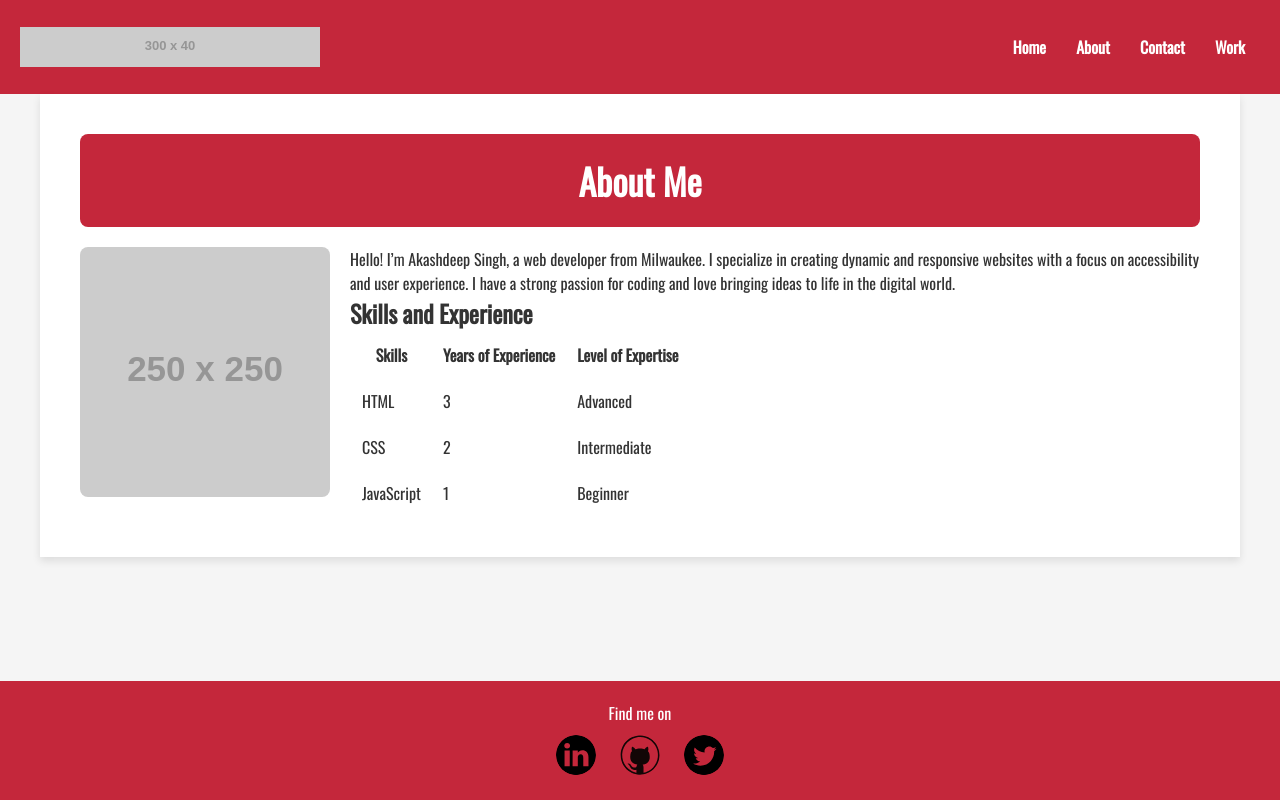
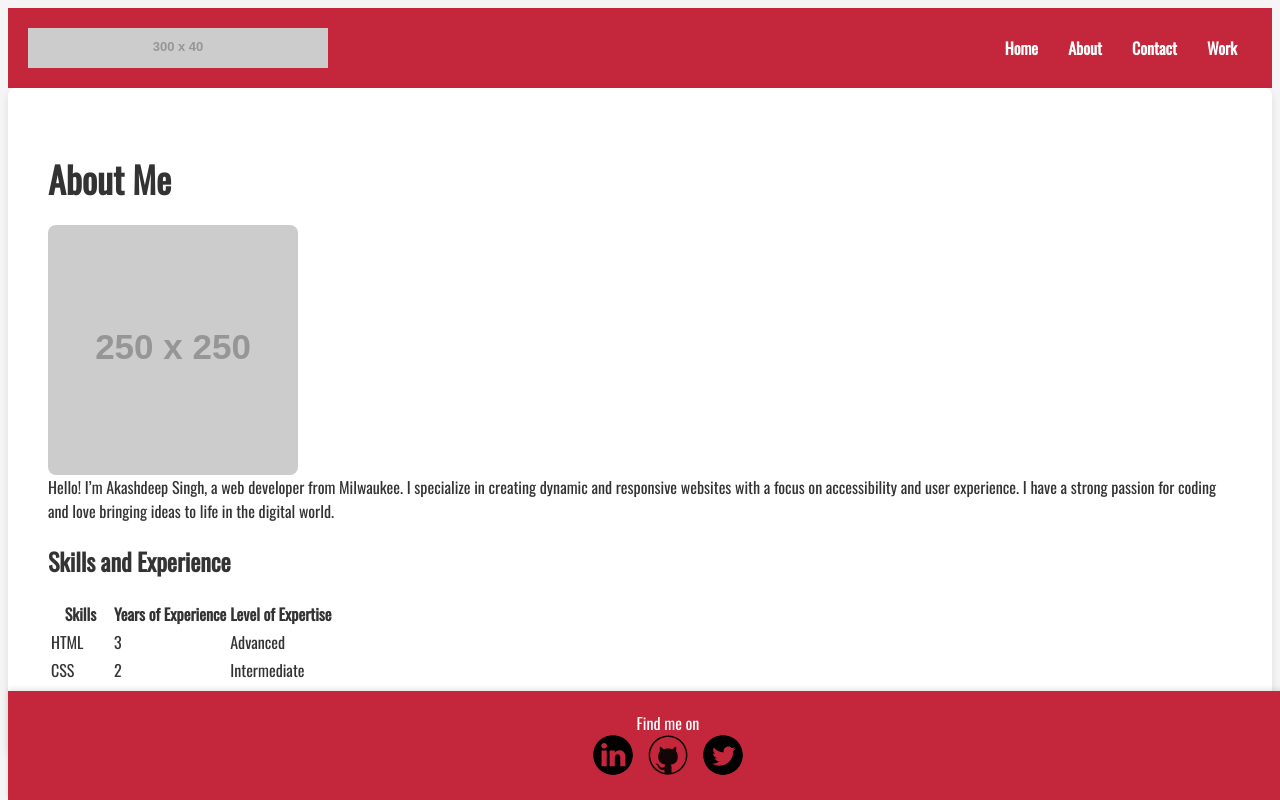
Before and after one commit to AkashSingh60433/MyPortfolio, a plain HTML site: page about.html in a window 1280 px wide. Drawn offline with nearby package versions, Linux system fonts and the light colour scheme; placeholder pictures from the web are drawn by us; a script that the page names is missing.

Commit message:
Exercise1-1.8&9

```diff
--- a/about.html
+++ b/about.html
@@ -5,7 +5,7 @@
     <meta name="viewport" content="width=device-width, initial-scale=1.0">
     <title>My Portfolio - Akashdeep Singh</title>
     <link rel="icon" href="img/portfolio-favicon.jpg" type="image/x-icon">
-    <link rel="stylesheet" href="css/styles.css">
+    <link rel="stylesheet" href="css/style.production.css">
     <link href="https://fonts.googleapis.com/css2?family=Oswald:wght@400&display=swap" rel="stylesheet">
 </head>
 <body>
--- /dev/null
+++ b/css/style.production.css
@@ -0,0 +1,144 @@
+body {
+    font-family: 'Oswald', Arial, sans-serif;
+    background-color: #f5f5f5;
+    color: #333;
+}
+
+header {
+    background-color: #C4273B;
+    color: #fff;
+    padding: 20px;
+    display: flex;
+    align-items: center;
+    justify-content: space-between;
+}
+
+header .logo {
+    height: 50px;
+    margin-right: 20px;
+}
+
+header nav {
+    display: flex;
+    align-items: center;
+}
+
+header nav a {
+    color: #fff;
+    margin: 0 15px;
+    text-decoration: none;
+    font-weight: bold;
+    font-size: 16px;
+    transition: font-weight 0.3s ease, color 0.3s ease;
+}
+
+header nav a:hover {
+    font-weight: bolder;
+    color: #fff;
+}
+
+header nav a:active {
+    opacity: 0.8;
+}
+
+header nav a:visited {
+    color: #fff;
+}
+
+.content {
+    padding: 40px;
+    max-width: 1200px;
+    margin: 0 auto;
+    background-color: #fff;
+    box-shadow: 0 4px 8px rgba(0, 0, 0, 0.1);
+    border-radius: 8px;
+    overflow: hidden;
+}
+
+.content img {
+    float: left;
+    margin-right: 20px;
+    border-radius: 8px;
+    max-width: 100%;
+    height: auto;
+}
+
+.content h1 {
+    font-size: 36px;
+    color: #333;
+    margin-bottom: 20px;
+}
+
+.content p {
+    clear: both;
+    margin-top: 20px;
+}
+
+footer {
+    background-color: #C4273B;
+    color: #fff;
+    text-align: center;
+    padding: 20px 0;
+    position: fixed;
+    bottom: 0;
+    width: 100%;
+}
+
+footer {
+    background-color: #C4273B; /* var(--primary-color) */
+    color: #FFFFFF; /* var(--text-light-color) */
+    padding: 20px;
+    display: flex;
+    flex-direction: column;
+    align-items: center;
+    justify-content: center;
+    text-align: center;
+    box-shadow: 0 -2px 5px rgba(0, 0, 0, 0.1);
+    transition: background-color 0.3s ease, color 0.3s ease;
+}
+footer:hover {
+    background-color: #B22222; /* var(--primary-dark-color) */
+}
+footer .footer-content {
+    max-width: 1200px;
+    width: 100%;
+    display: flex;
+    flex-direction: column;
+    align-items: center;
+    gap: 20px;
+}
+footer p {
+    margin: 0;
+    font-size: 16px;
+}
+footer .social-icons {
+    display: flex;
+    gap: 15px;
+}
+footer .social-icons a {
+    display: inline-block;
+}
+footer .social-icons img.social-icon {
+    width: 40px;
+    height: 40px;
+    border-radius: 50%;
+    transition: transform 0.3s ease;
+}
+footer .social-icons img.social-icon:hover {
+    transform: scale(1.1);
+}
+@media screen and (max-width: 768px) {
+    footer .footer-content {
+        flex-direction: column;
+    }
+    footer .social-icons {
+        gap: 10px;
+    }
+    footer p {
+        font-size: 14px;
+    }
+    footer .social-icons img.social-icon {
+        width: 30px;
+        height: 30px;
+    }
+}
--- /dev/null
+++ b/css/styles.scss
@@ -0,0 +1,235 @@
+// Color Variables
+$primary-color: #C4273B;
+$primary-light-color: #E34A4A;
+$primary-dark-color: #B22222;
+$text-light-color: #ffffff;
+$text-dark-color: #333;
+
+// Global Styles
+*,
+*::before,
+*::after {
+    box-sizing: border-box;
+    margin: 0;
+    padding: 0;
+}
+
+html, body {
+    height: 100%;
+}
+
+body {
+    font-family: 'Oswald', Arial, sans-serif;
+    background-color: #f5f5f5;
+    color: $text-dark-color;
+    display: flex;
+    flex-direction: column;
+}
+
+// Header Styling
+header {
+    background-color: $primary-color;
+    color: $text-light-color;
+    padding: 20px;
+    display: flex;
+    align-items: center;
+    justify-content: space-between;
+
+    .logo {
+        height: 50px;
+        margin-right: 20px;
+    }
+
+    nav {
+        display: flex;
+
+        a {
+            color: $text-light-color;
+            margin: 0 15px;
+            text-decoration: none;
+            font-weight: bold;
+            font-size: 16px;
+            transition: color 0.3s ease;
+
+            &:hover {
+                color: $primary-light-color;
+                text-decoration: underline;
+            }
+
+            &:active {
+                color: $primary-dark-color;
+                opacity: 0.8;
+            }
+
+            &:visited {
+                color: $primary-dark-color;
+            }
+        }
+    }
+}
+
+// Footer Styling
+footer {
+    background-color: $primary-color;
+    color: $text-light-color;
+    padding: 20px;
+    display: flex;
+    flex-direction: column;
+    align-items: center;
+    justify-content: center;
+    text-align: center;
+    box-shadow: 0 -2px 5px rgba(0, 0, 0, 0.1);
+    transition: background-color 0.3s ease, color 0.3s ease;
+    margin-top: auto; // Pushes footer to the bottom
+
+    &:hover {
+        background-color: $primary-dark-color;
+    }
+
+    .footer-content {
+        max-width: 1200px;
+        width: 100%;
+        display: flex;
+        flex-direction: column;
+        align-items: center;
+        gap: 20px;
+    }
+
+    p {
+        margin: 0;
+        font-size: 16px;
+    }
+
+    .social-icons {
+        display: flex;
+        gap: 15px;
+
+        a {
+            display: inline-block;
+        }
+
+        .social-icon {
+            width: 40px;
+            height: 40px;
+            border-radius: 50%;
+            transition: transform 0.3s ease;
+
+            &:hover {
+                transform: scale(1.1);
+            }
+        }
+    }
+}
+
+// Content Styles
+.content {
+    padding: 40px;
+    max-width: 1200px;
+    margin: 0 auto;
+    background-color: $text-light-color;
+    box-shadow: 0 4px 8px rgba(0, 0, 0, 0.1);
+
+    img {
+        float: left;
+        margin-right: 20px;
+        border-radius: 8px;
+    }
+
+    h1 {
+        font-size: 36px;
+        color: $text-light-color;
+    }
+
+    h2 {
+        font-size: 28px;
+        margin-top: 10px;
+    }
+
+    h3 {
+        font-size: 22px;
+        color: #666;
+        margin-top: 5px;
+    }
+}
+
+// Work Grid Layout
+.work-grid {
+    display: grid;
+    grid-template-columns: repeat(auto-fill, minmax(250px, 1fr));
+    gap: 20px;
+    padding: 20px;
+
+    .work-grid-item {
+        background-color: $text-light-color;
+        box-shadow: 0 4px 8px rgba(0, 0, 0, 0.1);
+        border-radius: 8px;
+        padding: 20px;
+        text-align: center;
+
+        img {
+            max-width: 100%;
+            border-radius: 8px;
+        }
+    }
+}
+
+// Responsive Design
+@media screen and (max-width: 768px) {
+    .content {
+        padding: 20px;
+    }
+
+    .about-bar h1 {
+        font-size: 24px;
+    }
+
+    .skills-table th,
+    .skills-table td {
+        font-size: 14px;
+    }
+
+    .social-icons {
+        gap: 10px;
+
+        .social-icon {
+            width: 30px;
+            height: 30px;
+        }
+    }
+
+    .grid-layout {
+        grid-template-columns: 1fr;
+    }
+
+    header,
+    .content img,
+    .about-bar h1 {
+        text-align: center;
+    }
+}
+
+@media screen and (max-width: 480px) {
+    .grid-layout {
+        grid-template-columns: 1fr;
+    }
+
+    h1 {
+        font-size: 28px;
+    }
+}
+
+// Illustration Animation
+.illustration {
+    width: 100px;
+    height: 100px;
+    animation: rotate 4s infinite linear;
+
+    @keyframes rotate {
+        from {
+            transform: rotate(0deg);
+        }
+        to {
+            transform: rotate(360deg);
+        }
+    }
+}
```
Also changed, not shown: contact.html (+1 -1 lines), index.html (+1 -1 lines), work.html (+1 -4 lines).
